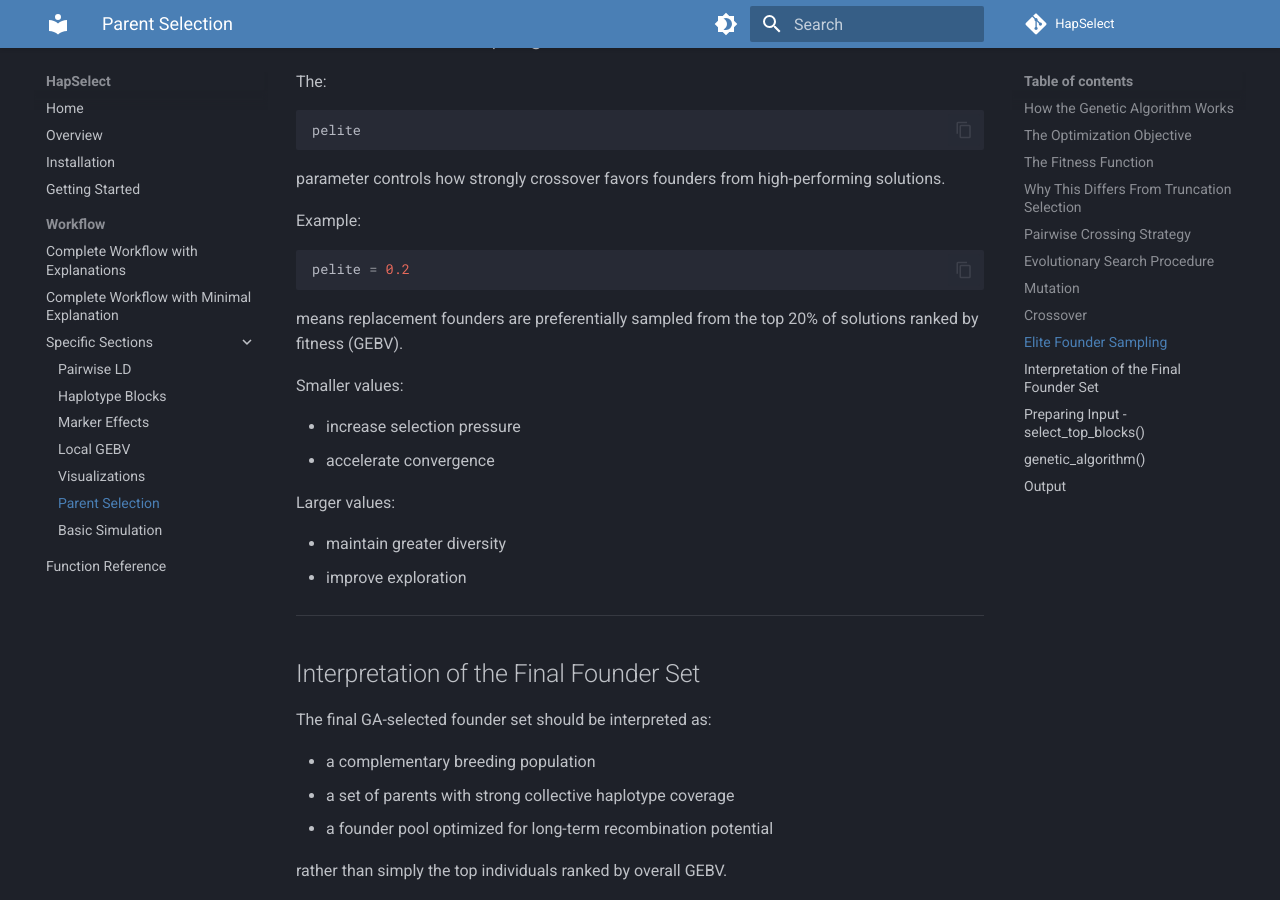
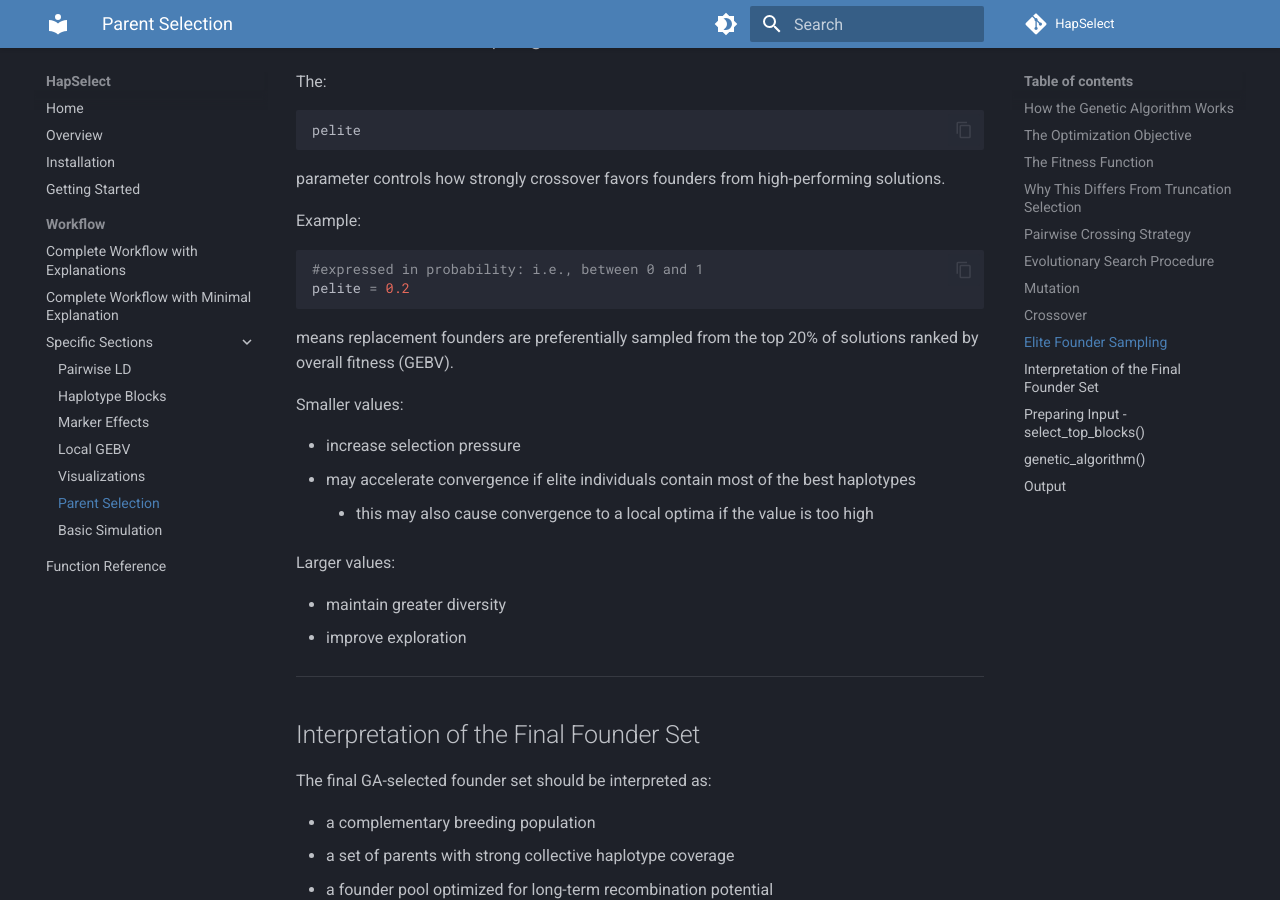
Before and after one commit to wrshf7/HapSelect-Docs, an MkDocs documentation site: the page built from docs/workflow/parent-selection.md, in a window 1280 px wide and 900 px high, scrolled down 3963 px. Built offline with MkDocs 1.6.1 and Material for MkDocs 9.7.7, drawn with Linux system fonts in a browser that asks for light colours; comment, search, counter and statistics services are not loaded.

Commit message:
Update parent-selection.md

````diff
--- a/docs/workflow/parent-selection.md
+++ b/docs/workflow/parent-selection.md
@@ -160,15 +160,17 @@ parameter controls how strongly crossover favors founders from high-performing s
 Example:
 
 ```r
+#expressed in probability: i.e., between 0 and 1
 pelite = 0.2
 ```
 
-means replacement founders are preferentially sampled from the top 20% of solutions ranked by fitness (GEBV).
+means replacement founders are preferentially sampled from the top 20% of solutions ranked by overall fitness (GEBV).
 
 Smaller values:
 
 - increase selection pressure
-- accelerate convergence
+- may accelerate convergence if elite individuals contain most of the best haplotypes
+    - this may also cause convergence to a local optima if the value is too high
 
 Larger values:
 
````
